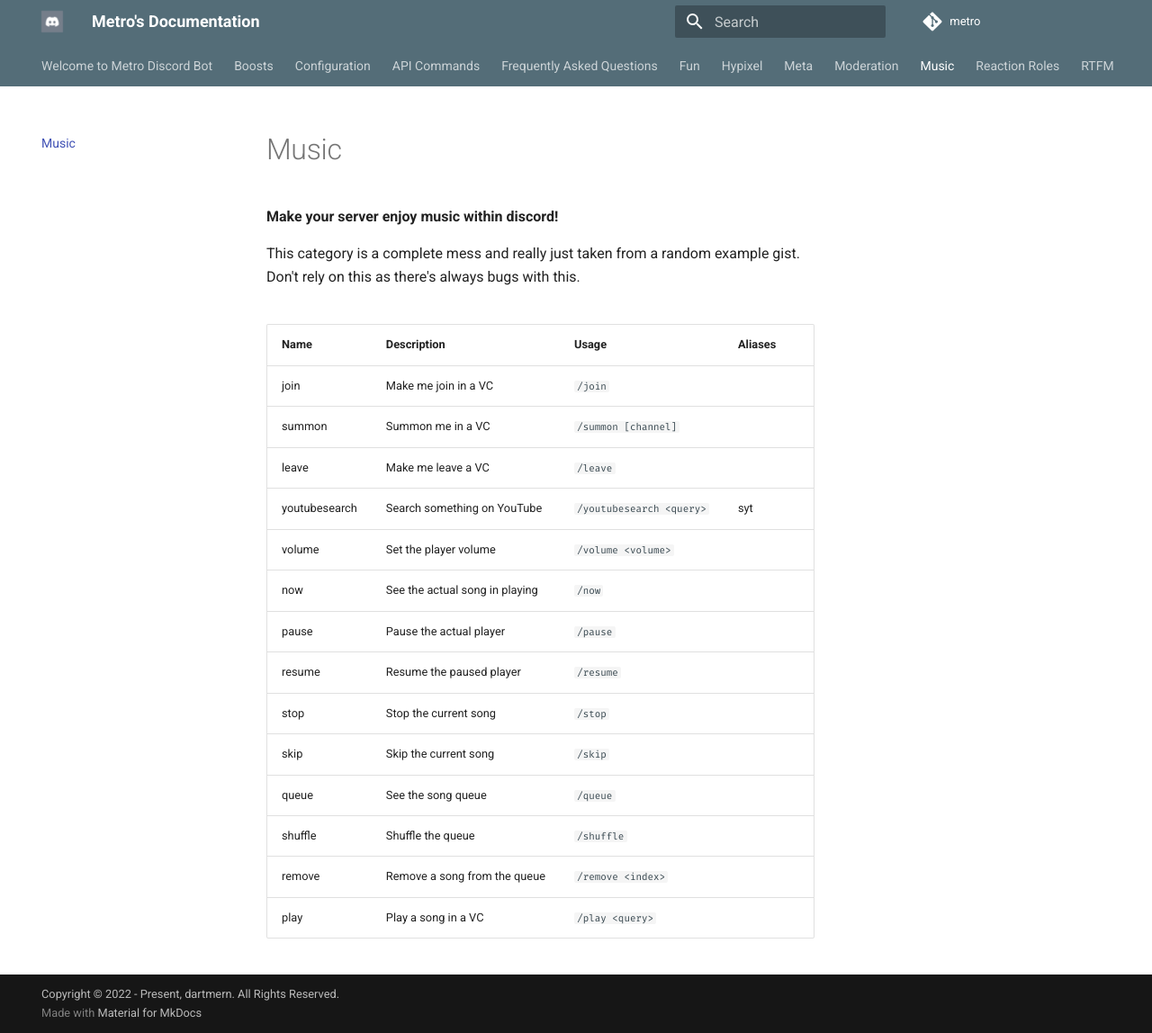
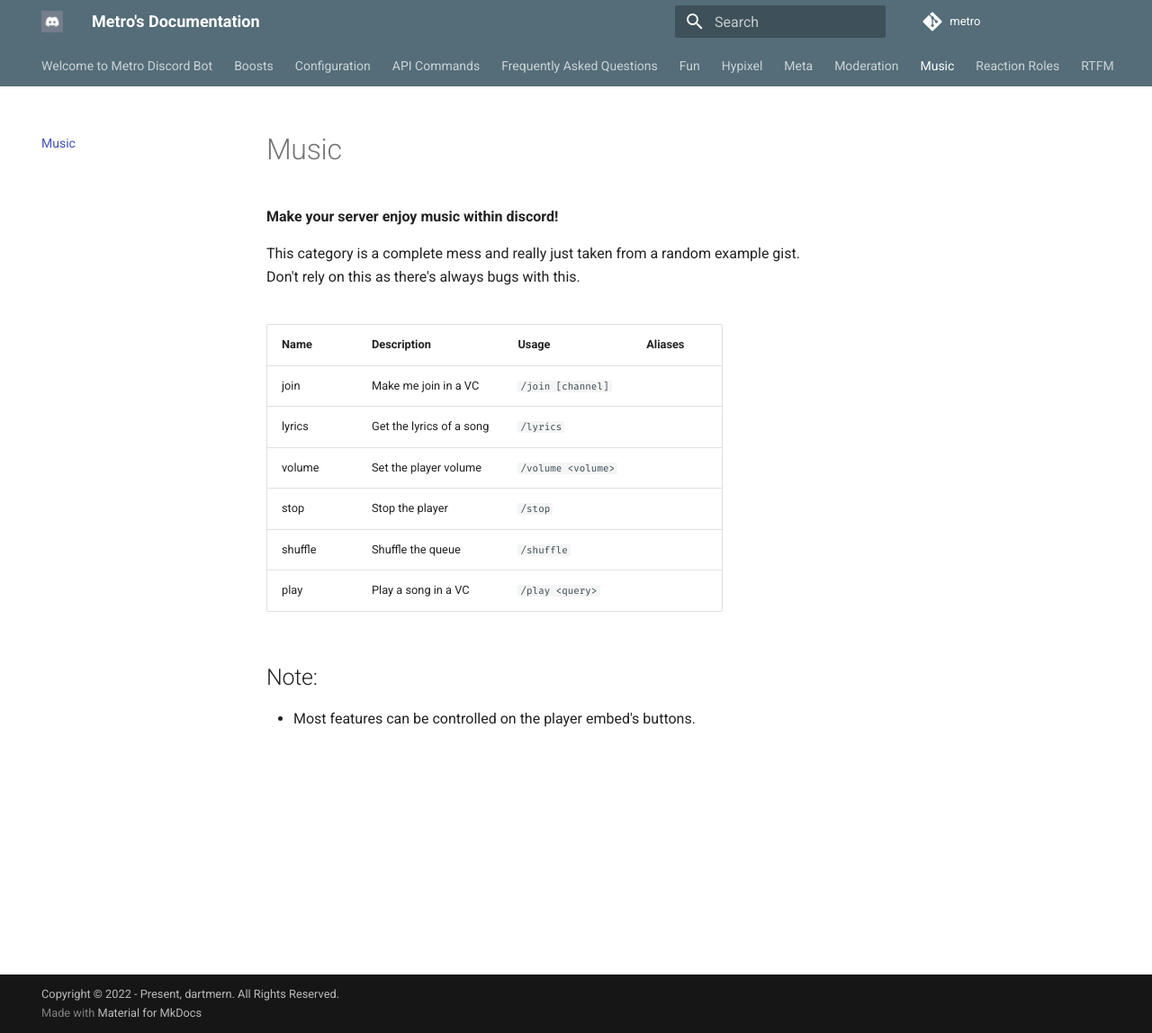
Before and after one commit to dartmern/metro, an MkDocs documentation site: the page built from docs/music.md, in a window 1280 px wide and 1148 px high. Shown: the whole window at 90% size. Built offline with MkDocs 1.6.1 and Material for MkDocs 9.7.7, drawn with Linux system fonts in a browser that asks for light colours; comment, search, counter and statistics services are not loaded.

Commit message:
update music docs

```diff
--- a/docs/music.md
+++ b/docs/music.md
@@ -8,17 +8,13 @@ Don't rely on this as there's always bugs with this.
 
 | Name | Description | Usage | Aliases |
 | :--- | :--- | :--- | :--- |
-| join | Make me join in a VC | `/join`
-| summon | Summon me in a VC | `/summon [channel]`
-| leave | Make me leave a VC | `/leave`
-| youtubesearch | Search something on YouTube | `/youtubesearch <query>` | syt
+| join | Make me join in a VC | `/join [channel]`
+| lyrics | Get the lyrics of a song | `/lyrics`
 | volume | Set the player volume | `/volume <volume>`
-| now | See the actual song in playing | `/now`
-| pause | Pause the actual player | `/pause`
-| resume | Resume the paused player | `/resume`
-| stop | Stop the current song | `/stop`
-| skip | Skip the current song | `/skip`
-| queue | See the song queue | `/queue`
+| stop | Stop the player | `/stop`
 | shuffle | Shuffle the queue | `/shuffle`
-| remove | Remove a song from the queue | `/remove <index>`
 | play | Play a song in a VC | `/play <query>`
+
+#
+## Note:
+- Most features can be controlled on the player embed's buttons.
```
